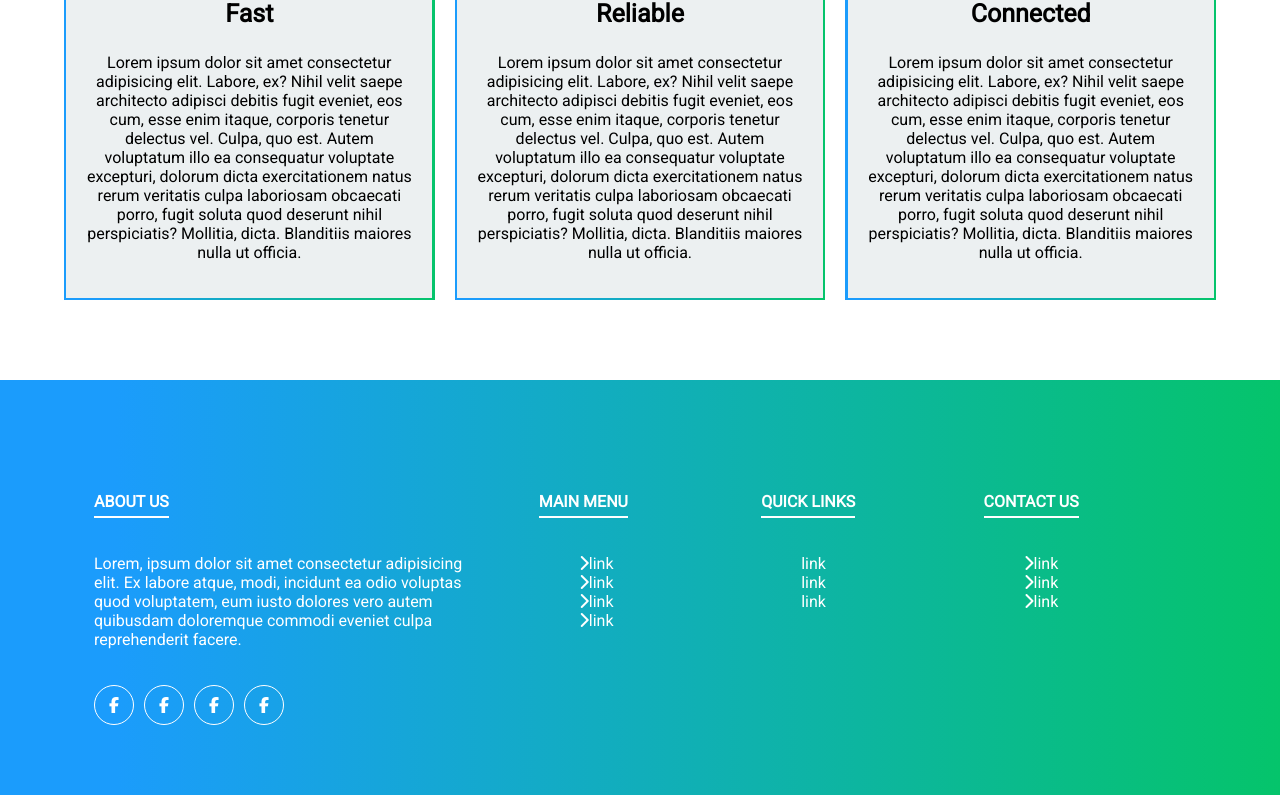
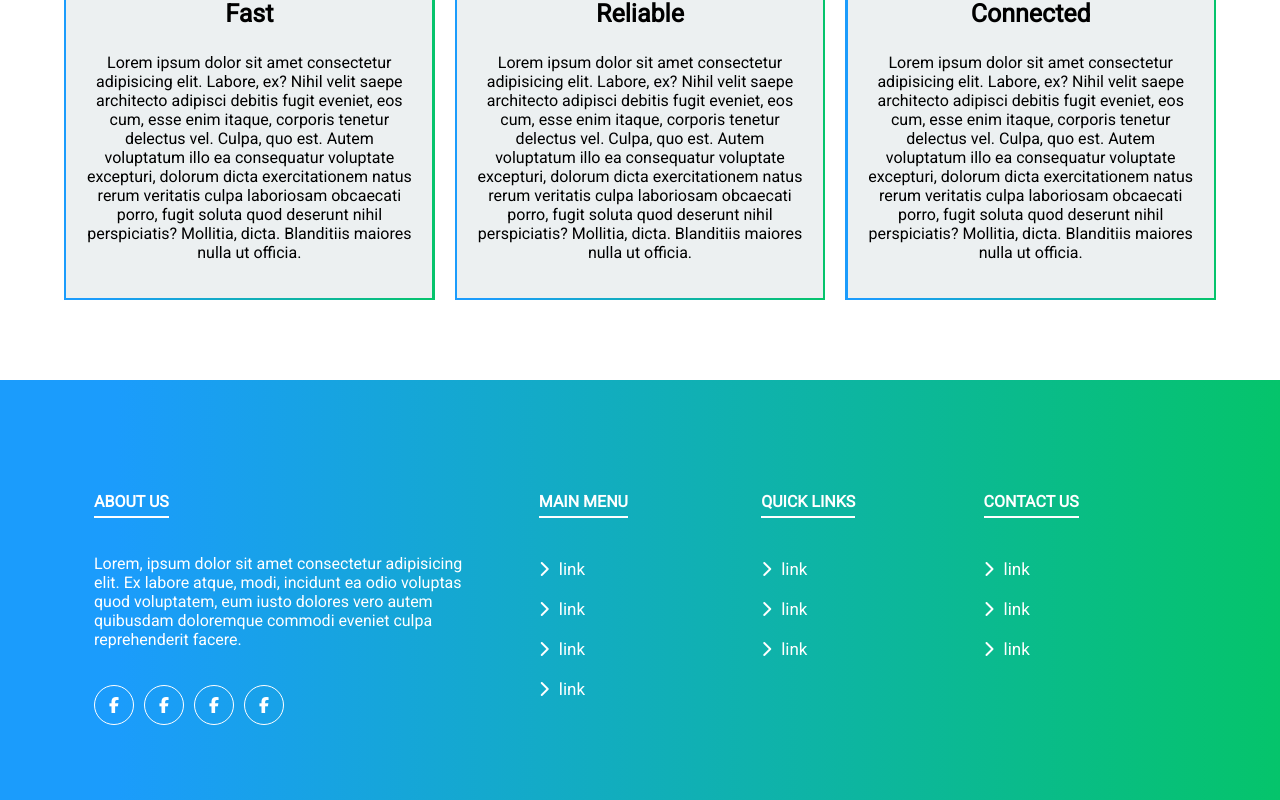
Before and after one commit to tommydemarco/TeleTV-Next, a Next.js app: page / in a window 1280 px wide. Shown: the part 363-1163 px from the top of the page. Built offline with nearby package versions, Linux system fonts and the light colour scheme.

Commit message:
footer link items styled and padding/margin adjusted

```diff
--- a/components/TheFooter/TheFooter.jsx
+++ b/components/TheFooter/TheFooter.jsx
@@ -34,16 +34,16 @@ export default function TheFooter() {
                         <h4 className="footer__title">main menu</h4>
                         <ul className="footer__list">
                             <li className="footer__listitem">
-                                <i className="fa fa-chevron-right"></i><Link href="/" className="footer__link" href=""><a>link</a></Link>
+                                <i className="fa fa-chevron-right"></i><Link href="/"><a className="footer__link">link</a></Link>
                             </li>
                             <li className="footer__listitem">
-                                <i className="fa fa-chevron-right"></i><Link href="/" className="footer__link" href=""><a>link</a></Link>
+                                <i className="fa fa-chevron-right"></i><Link href="/"><a className="footer__link">link</a></Link>
                             </li>
                             <li className="footer__listitem">
-                                <i className="fa fa-chevron-right"></i><Link href="/" className="footer__link" href=""><a>link</a></Link>
+                                <i className="fa fa-chevron-right"></i><Link href="/"><a className="footer__link">link</a></Link>
                             </li>
                             <li className="footer__listitem">
-                                <i className="fa fa-chevron-right"></i><Link href="/" className="footer__link" href=""><a>link</a></Link>
+                                <i className="fa fa-chevron-right"></i><Link href="/"><a className="footer__link">link</a></Link>
                             </li>
                         </ul>
                     </div>
@@ -51,13 +51,13 @@ export default function TheFooter() {
                         <h4 className="footer__title">Quick links</h4>
                         <ul className="footer__list">
                             <li className="footer__listitem">
-                                <Link href="/" className="footer__link" href=""><a>link</a></Link>
+                            <i className="fa fa-chevron-right"></i><Link href="/"><a className="footer__link">link</a></Link>
                             </li>
                             <li className="footer__listitem">
-                                <Link href="/" className="footer__link" href=""><a>link</a></Link>
+                            <i className="fa fa-chevron-right"></i><Link href="/"><a className="footer__link">link</a></Link>
                             </li>
                             <li className="footer__listitem">
-                                <Link href="/" className="footer__link" href=""><a>link</a></Link>
+                            <i className="fa fa-chevron-right"></i><Link href="/"><a className="footer__link">link</a></Link>
                             </li>
                         </ul>
                     </div>
@@ -65,13 +65,13 @@ export default function TheFooter() {
                         <h4 className="footer__title">contact us</h4>
                         <ul className="footer__list">
                             <li className="footer__listitem">
-                                <i className="fa fa-chevron-right"></i><Link href="/" className="footer__link" href=""><a>link</a></Link>
+                                <i className="fa fa-chevron-right"></i><Link href="/"><a className="footer__link">link</a></Link>
                             </li>
                             <li className="footer__listitem">
-                                <i className="fa fa-chevron-right"></i><Link href="/" className="footer__link" href=""><a>link</a></Link>
+                                <i className="fa fa-chevron-right"></i><Link href="/"><a className="footer__link">link</a></Link>
                             </li>
                             <li className="footer__listitem">
-                                <i className="fa fa-chevron-right"></i><Link href="/" className="footer__link" href=""><a>link</a></Link>
+                                <i className="fa fa-chevron-right"></i><Link href="/"><a className="footer__link">link</a></Link>
                             </li>
                         </ul>
                     </div>
--- a/components/TheHeader/TheHeader.module.scss
+++ b/components/TheHeader/TheHeader.module.scss
@@ -12,13 +12,13 @@
         max-width: 120rem;
     }
     &__logo {
-        font-size: 3rem;
+        font-size: 3.2rem;
         font-family: 'Nerko One', cursive;
         transition: all .3s;
         backface-visibility: hidden;
         cursor: pointer;
         &:hover {
-            transform: scale(1.2)
+            transform: scale(1.2);
         }
     }
     &__select {
--- a/pages/globals.scss
+++ b/pages/globals.scss
@@ -71,6 +71,7 @@ a {
     }
     &__list {
         list-style: none;
+        padding: 0;
     }
     &__social-link {
         color: white;
@@ -96,7 +97,10 @@ a {
         transition: all .4s;
         text-decoration: none;
         margin-bottom: 1rem;
-        display: block;
+        padding: 0.5rem 0;
+        margin-left: 1rem;
+        font-size: 1.7rem;
+        display: inline-block;
         & i {
             margin-right: .5rem;
         }
```
